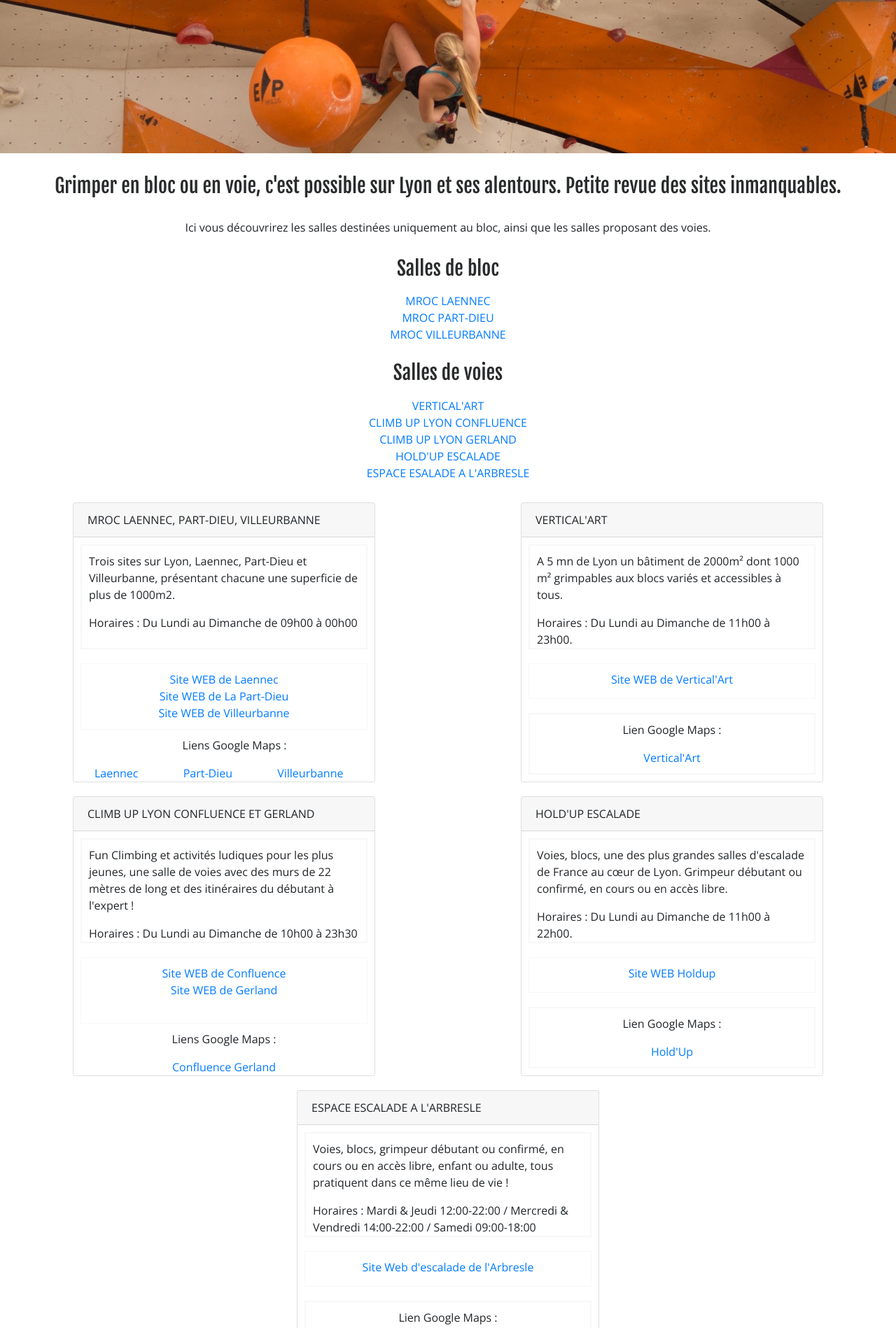
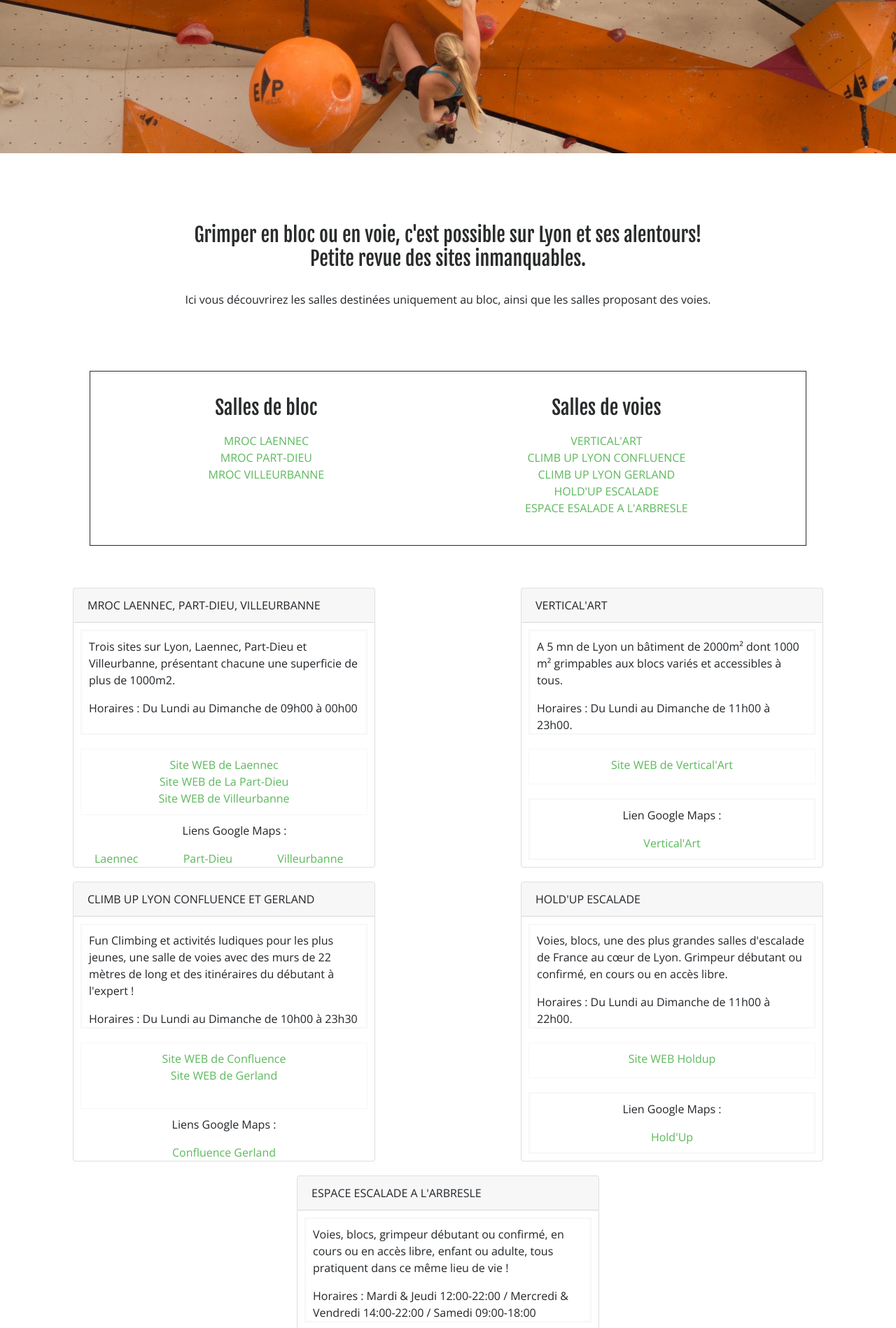
Before and after one commit to nicogaget/Escalagones, a PHP site: page /interieur.html in a window 1280 px wide. Shown: the part 345-2243 px from the top of the page at 70% size. Run offline with PHP 8.4, Linux system fonts and the light colour scheme.

Commit message:
ajout de textes et modif page intérieur

```diff
--- a/interieur.html
+++ b/interieur.html
@@ -43,12 +43,13 @@
     <!--Nouvelle en-tête Amélie-->
 
     <div class="banniere_bloc"></div>
-    <h3 class="intro_para">Grimper en bloc ou en voie, c'est possible sur Lyon et ses alentours. Petite revue
-            des sites
+    <div class="texteInterieur">
+    <h3 class="intro_para">Grimper en bloc ou en voie, c'est possible sur Lyon et ses alentours! <br/>
+        Petite revue des sites
             inmanquables.</h3>
     <p class="intro_para">Ici vous découvrirez les salles destinées uniquement au bloc, ainsi que les salles proposant
         des voies.</p>
-
+</div>
     <div class="liste_salles">
         <div class="listing_block">
             <h3>Salles de bloc</h3>
--- a/style.css
+++ b/style.css
@@ -6,6 +6,26 @@
 header{
     font-family: 'Fjalla One', sans-serif;
 }
+
+.texteAccueil, .texteInterieur {
+    text-align: center;
+    padding: 20px;
+    width: 80%;
+    margin: 50px auto;
+}
+
+.texteAccueil p, .texteInterieur p {
+    display: none;
+}
+
+.liste_salles {
+    margin-bottom: 50px;
+}
+
+.liste_salles a {
+    color: #5cb85c
+}
+
 
 .indooras .outdoor{
     display: flex;
@@ -460,6 +480,11 @@ footer {
 
 }
 
+.cardSalles a {
+    color: #5cb85c
+    }
+}
+
 .voie  {
     display: flex;
     flex-direction: row;
@@ -656,7 +681,20 @@ footer img {
     .nav-bar-escalade ul li :hover,
     .nav-bar-escalade ul li a:hover{
     background-color: aliceblue;
-    color: green;
+    color: #5cb85c;
+    }
+
+    .texteAccueil p, .texteInterieur p {
+        display: block;
+    }
+
+    .liste_salles {
+        display: flex;
+        justify-content: space-around;
+        width: 80%;
+        padding: 25px;
+        margin: 50px auto;
+        border: 1px solid #292b2c;
     }
 
 
```
Also changed, not shown: index.html (+6 -1 lines).
